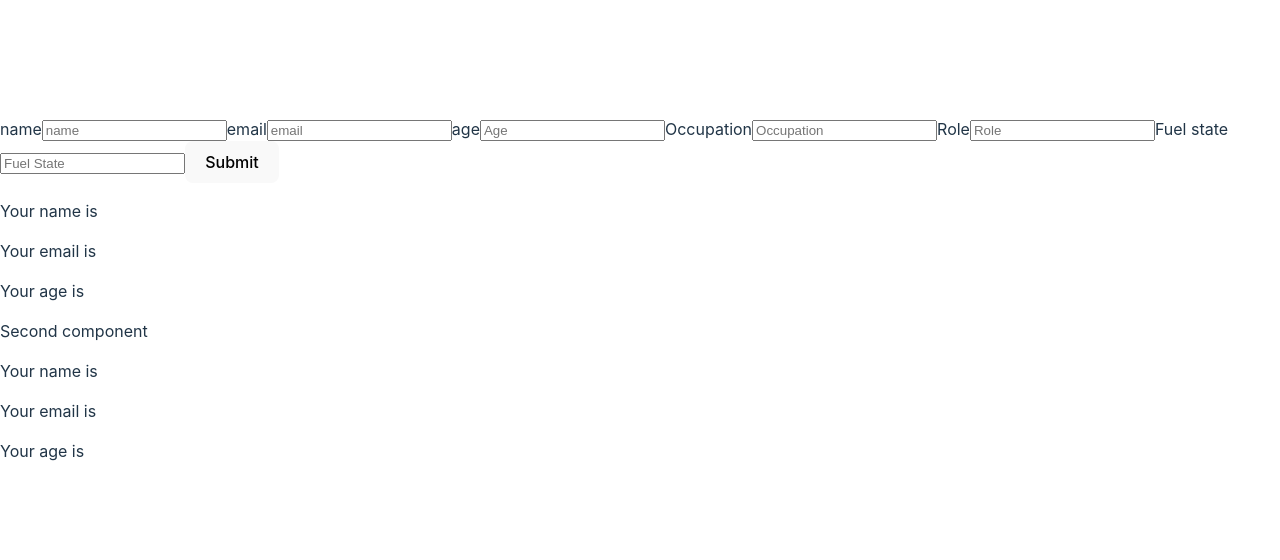
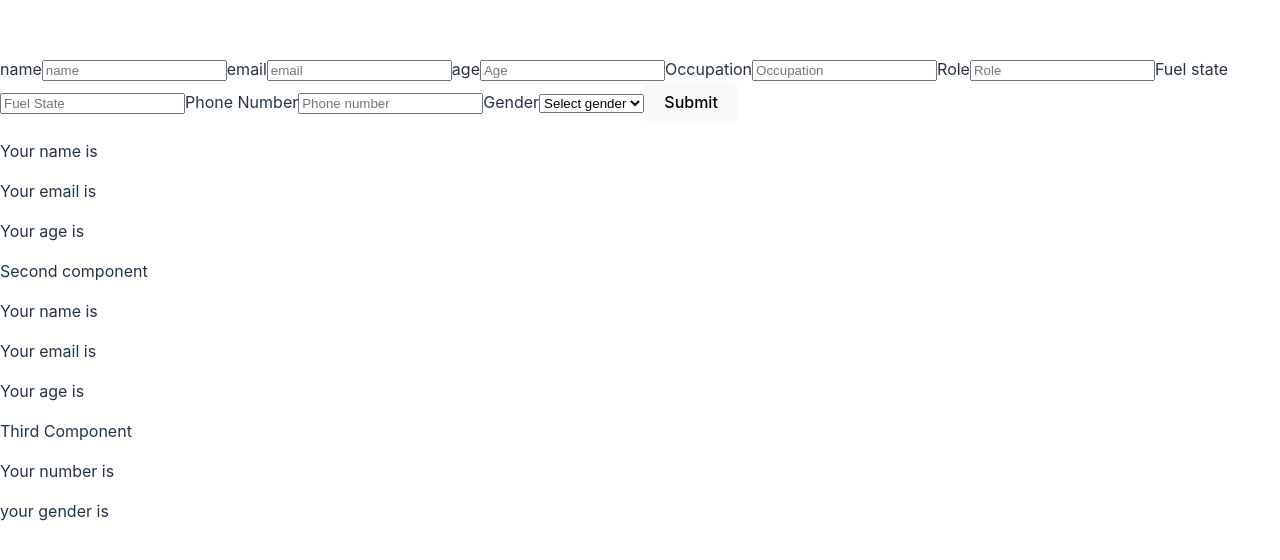
Before and after one commit to dammyolapaix/learning-react, a React (Vite) app: page / in a window 1280 px wide. Shown: the part 102-662 px from the top of the page. Built offline with nearby package versions, Linux system fonts and the light colour scheme.

Commit message:
component3 added

```diff
--- a/src/App.jsx
+++ b/src/App.jsx
@@ -1,6 +1,7 @@
 import React, { useState } from "react";
 import UserComponent from "./components/UserComponent";
 import UserComponent2 from "./components/UserComponent2";
+import UserComponent3 from "./components/UserComponent3";
 // import FirstComponent from "./components/FirstComponent";
 // import SecondComponent from "./components/SecondComponent";
 // import InputForm from "./components/InputForm";
@@ -26,6 +27,8 @@ function App() {
   const [role, setRole] = useState("");
   const [fuelState, setFuelState] = useState("");
   // Add phone number and gender
+  const [phoneNumber, setPhoneNumber] = useState("");
+  const [gender, setGender] = useState("");
   const [formInput, setFormInput] = useState({});
 
   const handleSubmit = (e) => {
@@ -37,6 +40,8 @@ function App() {
       occupation: occupation,
       role: role,
       fuelState: fuelState,
+      phoneNumber: phoneNumber,
+      gender: gender,
     };
     setFormInput(formUserInput);
   };
@@ -94,6 +99,23 @@ function App() {
           placeholder="Fuel State"
           onChange={(e) => setFuelState(e.target.value)}
         />
+        <label>Phone Number</label>
+        <input
+          type="number"
+          placeholder="Phone number"
+          onChange={(e) => setPhoneNumber(e.target.value)}
+        />
+        <label htmlFor="">Gender</label>
+        <select
+          name=""
+          id="gender"
+          value={gender}
+          onChange={(e) => setGender(e.target.value)}
+        >
+          <option value="">Select gender</option>
+          <option value="male">Male</option>
+          <option value="female">female</option>
+        </select>
         <button type="submit">Submit</button>
       </form>
 
@@ -101,6 +123,8 @@ function App() {
 
       <div className="">Second component</div>
       <UserComponent2 userFormInput={formInput} />
+      <div className="">Third Component</div>
+      <UserComponent3 userFormInput={formInput}/>
       {/* <UserInputComponent /> */}
       {/* <InputForm /> */}
       {/* {userInfo !== null && userInfo.role === "RSM" ? (
--- /dev/null
+++ b/src/components/UserComponent3.jsx
@@ -0,0 +1,12 @@
+import React from "react";
+
+function UserComponent3({ userFormInput }) {
+  return (
+    <div>
+      <p>Your number is {userFormInput.phoneNumber}</p>
+      <p>your gender is {userFormInput.gender}</p>
+    </div>
+  );
+}
+
+export default UserComponent3;
```
